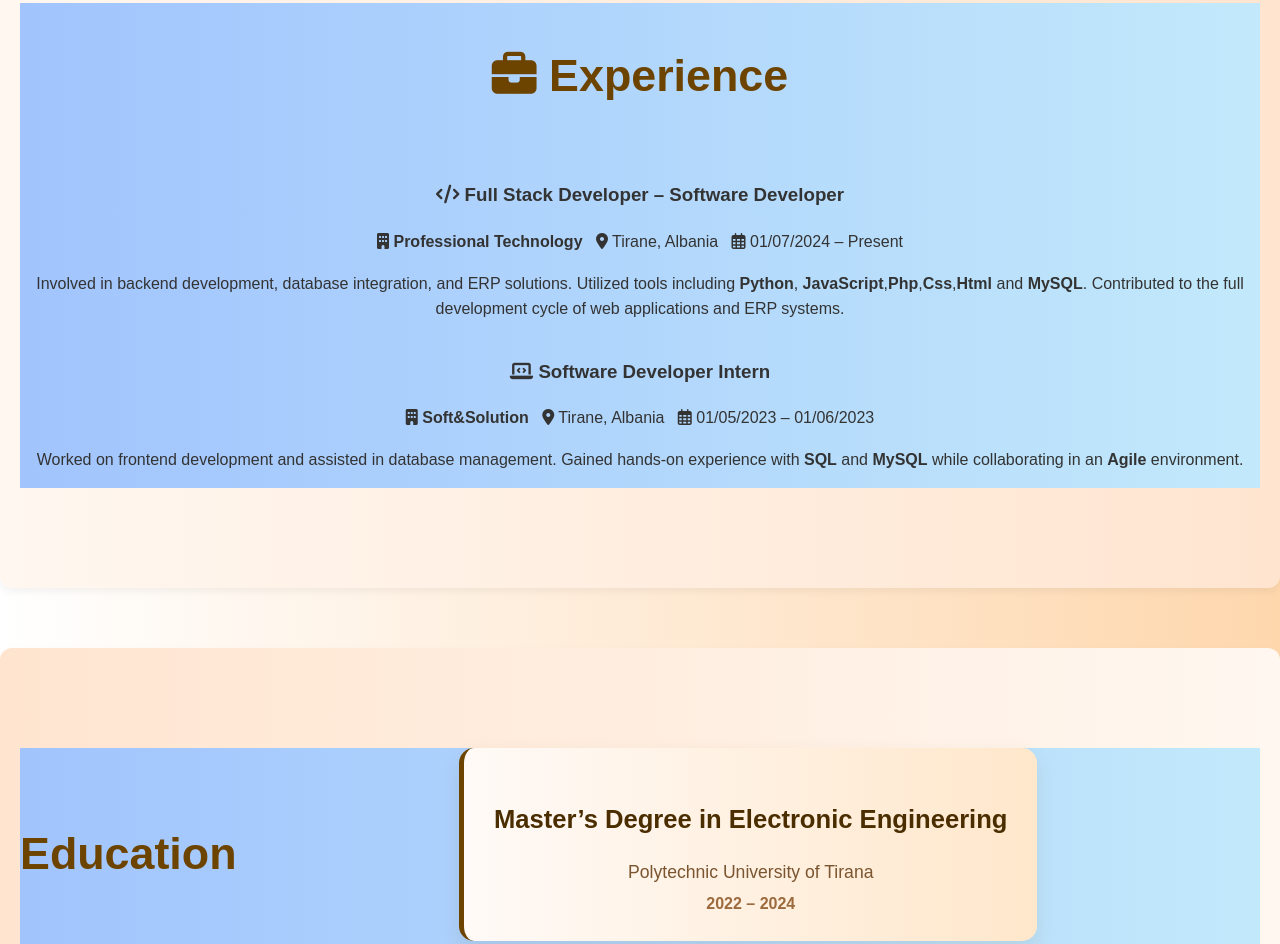
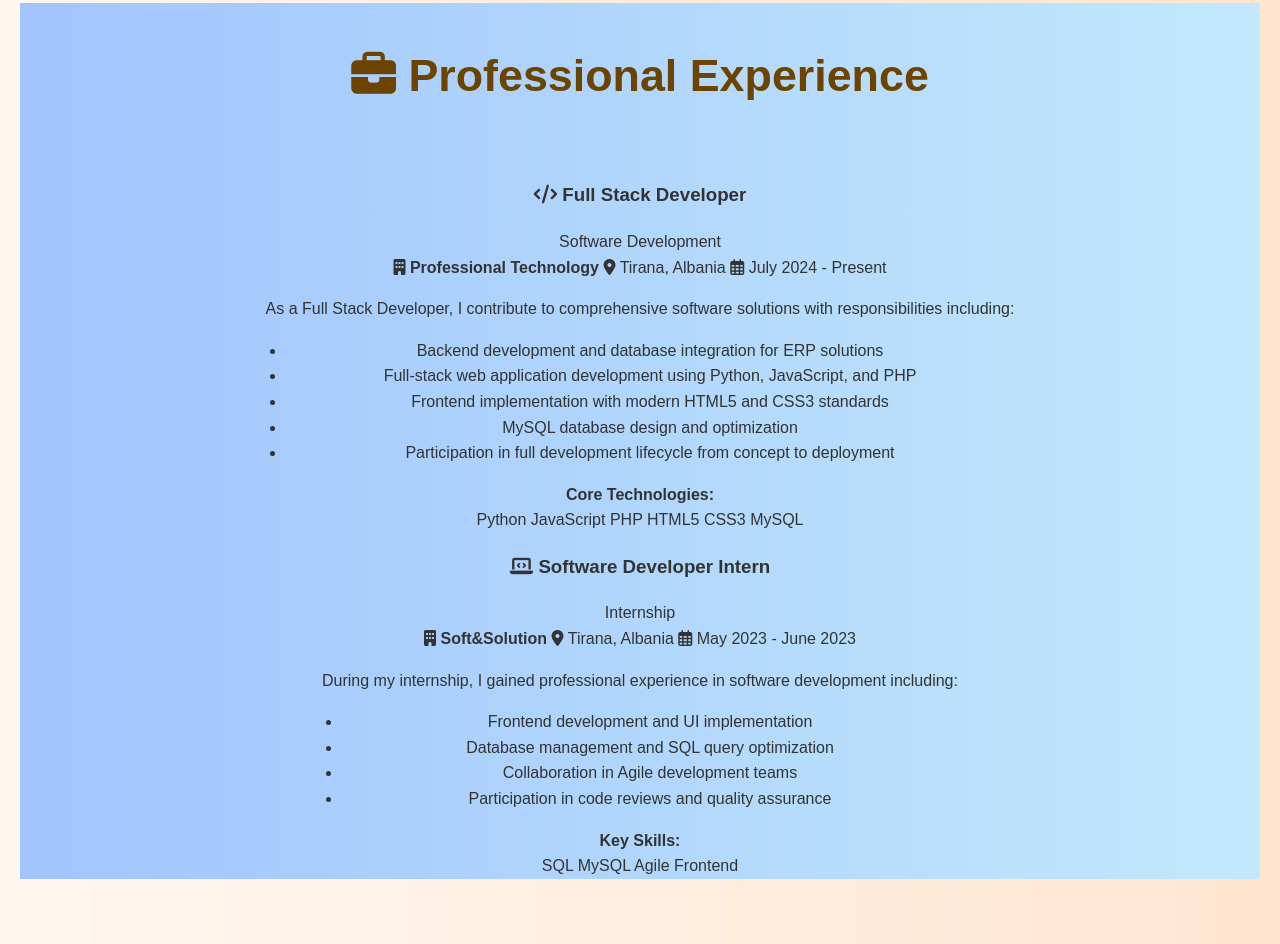
Before and after one commit to Ale2sandra/Portofolio, a plain HTML site: page index.html in a window 1280 px wide. Shown: the part 1568-2512 px from the top of the page. Drawn offline with nearby package versions, Linux system fonts and the light colour scheme.

Commit message:
Update index.html

```diff
--- a/index.html
+++ b/index.html
@@ -105,40 +105,110 @@
 </section>
 
 <!-- Experience Section -->
-<section id="experience">
+<section id="experience" class="experience-section">
     <div class="main-container">
-        <h2 data-aos="fade-up" data-aos-duration="1000">
-            <i class="fas fa-briefcase"></i> Experience
-        </h2>
+        <div class="section-header" data-aos="fade-up" data-aos-duration="1000">
+            <h2>
+                <span class="section-icon"><i class="fas fa-briefcase"></i></span>
+                Professional Experience
+            </h2>
+        </div>
 
         <!-- Full Stack Developer -->
-        <div class="job" data-aos="fade-up" data-aos-duration="1000" data-aos-delay="200">
-            <h3><i class="fas fa-code"></i> Full Stack Developer – Software Developer</h3>
-            <p>
-                <i class="fas fa-building"></i> <strong>Professional Technology</strong> &nbsp;
-                <i class="fas fa-map-marker-alt"></i> Tirane, Albania &nbsp;
-                <i class="far fa-calendar-alt"></i> 01/07/2024 – Present
-            </p>
-            <p>
-                Involved in backend development, database integration, and ERP solutions.
-                Utilized tools including <strong>Python</strong>, <strong>JavaScript</strong>,<strong>Php</strong>,<strong>Css</strong>,<strong>Html</strong> and <strong>MySQL</strong>.
-                Contributed to the full development cycle of web applications and ERP systems.
-            </p>
+        <div class="experience-card" data-aos="fade-up" data-aos-duration="1000" data-aos-delay="200">
+            <div class="experience-header">
+                <div class="title-container">
+                    <h3 class="job-title">
+                        <span class="job-icon"><i class="fas fa-code"></i></span>
+                        Full Stack Developer
+                    </h3>
+                    <span class="job-type">Software Development</span>
+                </div>
+                <div class="company-meta">
+                    <span class="company-info">
+                        <i class="fas fa-building"></i>
+                        <strong>Professional Technology</strong>
+                    </span>
+                    <span class="location-info">
+                        <i class="fas fa-map-marker-alt"></i>
+                        Tirana, Albania
+                    </span>
+                    <span class="date-info">
+                        <i class="far fa-calendar-alt"></i>
+                        July 2024 - Present
+                    </span>
+                </div>
+            </div>
+            <div class="experience-content">
+                <div class="job-description">
+                    <p>As a Full Stack Developer, I contribute to comprehensive software solutions with responsibilities including:</p>
+                    <ul class="responsibilities-list">
+                        <li>Backend development and database integration for ERP solutions</li>
+                        <li>Full-stack web application development using Python, JavaScript, and PHP</li>
+                        <li>Frontend implementation with modern HTML5 and CSS3 standards</li>
+                        <li>MySQL database design and optimization</li>
+                        <li>Participation in full development lifecycle from concept to deployment</li>
+                    </ul>
+                </div>
+                <div class="technologies-used">
+                    <span><strong>Core Technologies:</strong></span>
+                    <div class="tech-tags">
+                        <span class="tech-tag">Python</span>
+                        <span class="tech-tag">JavaScript</span>
+                        <span class="tech-tag">PHP</span>
+                        <span class="tech-tag">HTML5</span>
+                        <span class="tech-tag">CSS3</span>
+                        <span class="tech-tag">MySQL</span>
+                    </div>
+                </div>
+            </div>
         </div>
 
         <!-- Software Developer Intern -->
-        <div class="job" data-aos="fade-up" data-aos-duration="1000" data-aos-delay="300">
-            <h3><i class="fas fa-laptop-code"></i> Software Developer Intern</h3>
-            <p>
-                <i class="fas fa-building"></i> <strong>Soft&Solution</strong> &nbsp;
-                <i class="fas fa-map-marker-alt"></i> Tirane, Albania &nbsp;
-                <i class="far fa-calendar-alt"></i> 01/05/2023 – 01/06/2023
-            </p>
-            <p>
-                Worked on frontend development and assisted in database management.
-                Gained hands-on experience with <strong>SQL</strong> and <strong>MySQL</strong>
-                while collaborating in an <strong>Agile</strong> environment.
-            </p>
+        <div class="experience-card" data-aos="fade-up" data-aos-duration="1000" data-aos-delay="300">
+            <div class="experience-header">
+                <div class="title-container">
+                    <h3 class="job-title">
+                        <span class="job-icon"><i class="fas fa-laptop-code"></i></span>
+                        Software Developer Intern
+                    </h3>
+                    <span class="job-type">Internship</span>
+                </div>
+                <div class="company-meta">
+                    <span class="company-info">
+                        <i class="fas fa-building"></i>
+                        <strong>Soft&Solution</strong>
+                    </span>
+                    <span class="location-info">
+                        <i class="fas fa-map-marker-alt"></i>
+                        Tirana, Albania
+                    </span>
+                    <span class="date-info">
+                        <i class="far fa-calendar-alt"></i>
+                        May 2023 - June 2023
+                    </span>
+                </div>
+            </div>
+            <div class="experience-content">
+                <div class="job-description">
+                    <p>During my internship, I gained professional experience in software development including:</p>
+                    <ul class="responsibilities-list">
+                        <li>Frontend development and UI implementation</li>
+                        <li>Database management and SQL query optimization</li>
+                        <li>Collaboration in Agile development teams</li>
+                        <li>Participation in code reviews and quality assurance</li>
+                    </ul>
+                </div>
+                <div class="technologies-used">
+                    <span><strong>Key Skills:</strong></span>
+                    <div class="tech-tags">
+                        <span class="tech-tag">SQL</span>
+                        <span class="tech-tag">MySQL</span>
+                        <span class="tech-tag">Agile</span>
+                        <span class="tech-tag">Frontend</span>
+                    </div>
+                </div>
+            </div>
         </div>
     </div>
 </section>
@@ -182,7 +252,7 @@
                     Responsive personal website showcasing my skills and projects, built using
                     HTML, CSS, JavaScript, and Bootstrap.
                 </p>
-                <a href="https://www.yourportfolio.com" target="_blank">🌐 Visit Portfolio</a>
+                <a href="https://github.com/Ale2sandra/Portofolio" target="_blank">🌐 Visit Portfolio</a>
             </div>
 
             <div class="project-card" data-aos="fade-up" data-aos-duration="1000" data-aos-delay="400">
@@ -213,66 +283,92 @@
             <svg xmlns="http://www.w3.org/2000/svg" width="30" height="30" fill="#007bff" viewBox="0 0 24 24" style="vertical-align: middle; margin-right: 10px;">
                 <path d="M21 6.5a2.5 2.5 0 0 0-2.5-2.5H5.5A2.5 2.5 0 0 0 3 6.5v9a2.5 2.5 0 0 0 2.5 2.5H8v3l4-3h6.5a2.5 2.5 0 0 0 2.5-2.5v-9z"/>
             </svg>
-            Get in Touch
+            Let's Start a Conversation
         </h2>
-
 
         <form id="contact-form" class="contact-form" novalidate>
             <div class="form-group">
-                <label for="name">Full Name <span class="required">*</span></label>
+                <label for="message" style="font-weight: 600; font-size: 1.1rem; color: #2c3e50; display: flex; align-items: center; gap: 6px;">
+                    <span>Your Name</span>
+                    <span style="color: red; font-weight: bold;">*</span>
+                </label>
+
                 <input
                         type="text"
                         id="name"
                         name="name"
                         class="form-control"
-                        placeholder="Enter your full name"
+                        placeholder="How should we address you?"
                         required
                 />
             </div>
 
             <div class="form-group">
-                <label for="email">Email Address <span class="required">*</span></label>
+                <label for="message" style="font-weight: 600; font-size: 1.1rem; color: #2c3e50; display: flex; align-items: center; gap: 6px;">
+                    <span>Email Address</span>
+                    <span style="color: red; font-weight: bold;">*</span>
+                </label>
+
                 <input
                         type="email"
                         id="email"
                         name="email"
                         class="form-control"
-                        placeholder="Enter your email"
+                        placeholder="Where can we reach you?"
                         required
                 />
             </div>
 
             <div class="form-group">
-                <label for="subject">Subject <span class="required">*</span></label>
+                <label for="message" style="font-weight: 600; font-size: 1.1rem; color: #2c3e50; display: flex; align-items: center; gap: 6px;">
+                    <span>Subject</span>
+                    <span style="color: red; font-weight: bold;">*</span>
+                </label>
+
                 <input
                         type="text"
                         id="subject"
                         name="subject"
                         class="form-control"
-                        placeholder="What’s your message about?"
+                        placeholder="Briefly summarize your inquiry"
                         required
                 />
             </div>
 
             <div class="form-group">
-                <label for="message">Message <span class="required">*</span></label>
+                <label for="message" style="font-weight: 600; font-size: 1.1rem; color: #2c3e50; display: flex; align-items: center; gap: 6px;">
+                    <span>Your Message</span>
+                    <span style="color: red; font-weight: bold;">*</span>
+                </label>
+
                 <textarea
                         id="message"
                         name="message"
                         rows="5"
                         class="form-control"
-                        placeholder="Write your message here..."
+                        placeholder="We're all ears! Share your thoughts, questions, or project details..."
                         required
                 ></textarea>
             </div>
 
             <div class="form-actions">
-                <button type="submit" class="send-btn">Send Message</button>
+                <button type="submit" class="send-btn" style="
+  background-color: #4CAF50;
+  color: white;
+  padding: 12px 24px;
+  border: none;
+  border-radius: 8px;
+  font-size: 1rem;
+  font-weight: bold;
+  cursor: pointer;
+  transition: background-color 0.3s ease;
+">
+                    Send Your Message
+                </button>
             </div>
         </form>
     </div>
 </section>
-
 
 
 
```
